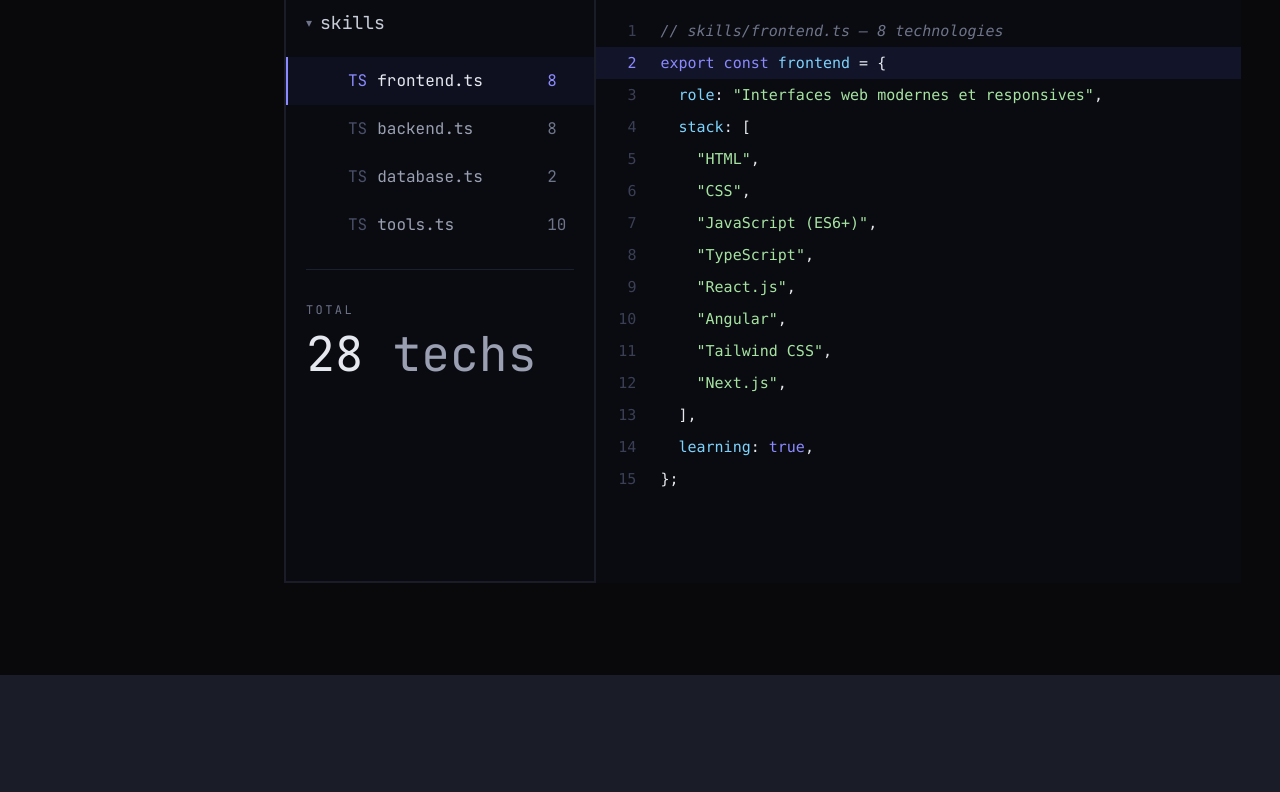
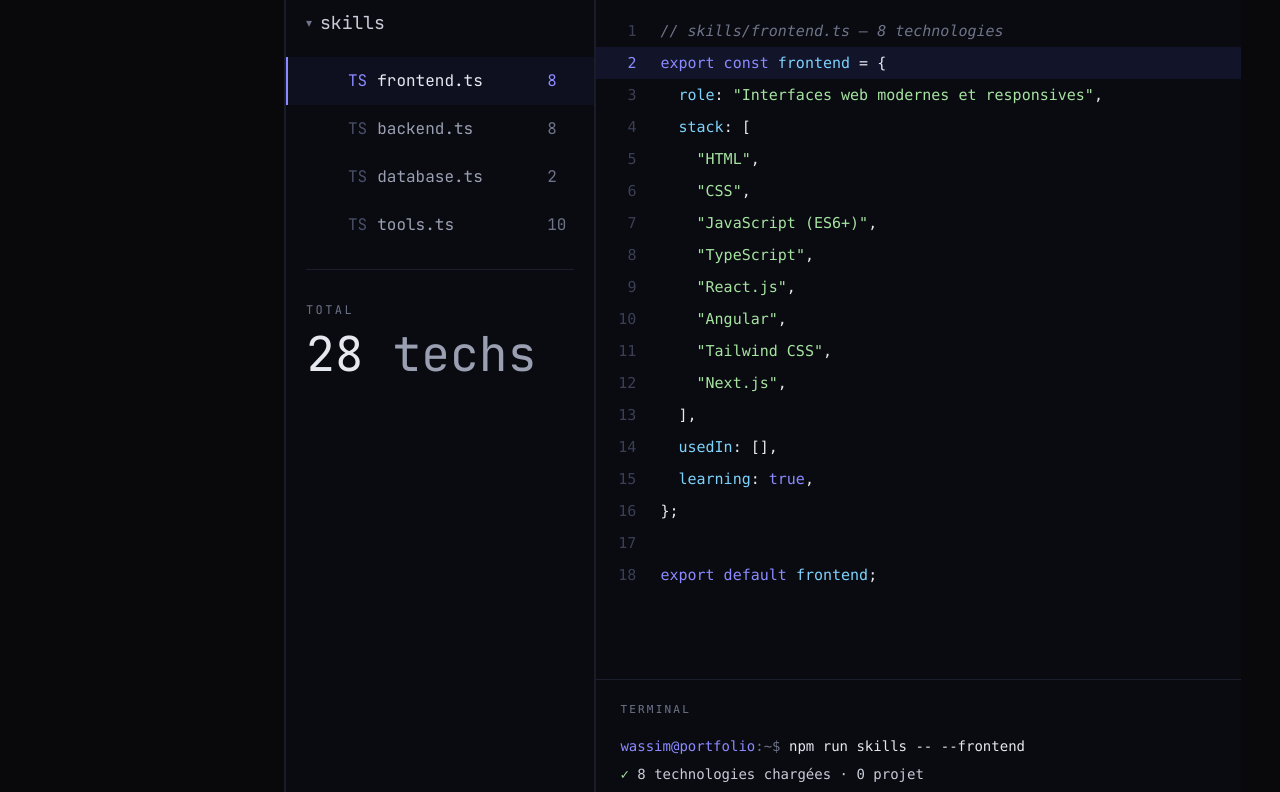
Before and after one commit to wassim-rifi-dev/portfolio, a Next.js app: page / in a window 1280 px wide. Shown: the part 2000-2792 px from the top of the page. Before the commit the page ends 2675 px from the top, so only its background shows below. Built offline with nearby package versions, Linux system fonts and the light colour scheme.

Commit message:
feat: add 'usedIn' property to skills data and update IdeSkills component for project display

```diff
--- a/src/app/data/skills.ts
+++ b/src/app/data/skills.ts
@@ -5,20 +5,24 @@ export const skills: SkillCategory[] = [
         category: "Frontend",
         role: "Interfaces web modernes et responsives",
         stack: ["HTML", "CSS", "JavaScript (ES6+)", "TypeScript", "React.js", "Angular", "Tailwind CSS", "Next.js"],
+        usedIn: [   ],
     },
     {
         category: "Backend",
         role: "Conception et développement d'API REST",
         stack: ["PHP", "Laravel", "Java", "Spring Boot", "REST APIs", "JUnit 5 & Mockito" , "Spring Security", "JWT"],
+        usedIn: [],
     },
     {
         category: "Base de données",
         role: "Modélisation et gestion des données",
         stack: ["MySQL", "PostgreSQL"],
+        usedIn: [],
     },
     {
         category: "Tools & Environment",
         role: "Versioning, tests, conception et déploiement",
         stack: ["Git", "GitHub", "Postman", "Jira", "VS Code", "IntelliJ IDEA", "Figma", "Linux", "Docker", "Swagger / OpenAPI"],
+        usedIn: [],
     },
 ];
--- a/src/components/ui/IdeSkills.tsx
+++ b/src/components/ui/IdeSkills.tsx
@@ -84,7 +84,7 @@ export default function IdeSkills() {
 
                 <div
                     className="bg-[#0A0B11] py-6 font-mono text-[15px] leading-8 overflow-x-auto"
-                    style={{ height: (Math.max(...skills.map(s => s.stack.length)) + 7) * 32 + 48 }}
+                    style={{ height: (Math.max(...skills.map(s => s.stack.length)) + 10) * 32 + 48 }}
                 >
                     {skills.filter(s => s.category === tap).map((skill) => (
                         <div key={skill.category}>
@@ -118,14 +118,52 @@ export default function IdeSkills() {
                             </div>
                             <div className="flex">
                                 <span className="w-16 shrink-0 pr-6 text-right select-none text-[#3A3F55]">{skill.stack.length + 6}</span>
+                                <code className="whitespace-pre text-[#E6E8EF]">  <span className="text-[#7DD3FC]">usedIn</span>: [{skill.usedIn.map((project, i) => (
+                                    <span key={project}><span className="text-[#A6E3A1]">&quot;{project}&quot;</span>{i < skill.usedIn.length - 1 ? ", " : ""}</span>
+                                ))}],</code>
+                            </div>
+                            <div className="flex">
+                                <span className="w-16 shrink-0 pr-6 text-right select-none text-[#3A3F55]">{skill.stack.length + 7}</span>
                                 <code className="whitespace-pre text-[#E6E8EF]">  <span className="text-[#7DD3FC]">learning</span>: <span className="text-[#8B8AFF]">true</span>,</code>
                             </div>
                             <div className="flex">
-                                <span className="w-16 shrink-0 pr-6 text-right select-none text-[#3A3F55]">{skill.stack.length + 7}</span>
+                                <span className="w-16 shrink-0 pr-6 text-right select-none text-[#3A3F55]">{skill.stack.length + 8}</span>
                                 <code className="whitespace-pre text-[#E6E8EF]">{"};"}</code>
+                            </div>
+                            <div className="flex">
+                                <span className="w-16 shrink-0 pr-6 text-right select-none text-[#3A3F55]">{skill.stack.length + 9}</span>
+                                <code className="whitespace-pre"> </code>
+                            </div>
+                            <div className="flex">
+                                <span className="w-16 shrink-0 pr-6 text-right select-none text-[#3A3F55]">{skill.stack.length + 10}</span>
+                                <code className="whitespace-pre text-[#E6E8EF]"><span className="text-[#8B8AFF]">export default </span><span className="text-[#7DD3FC]">{fileNames[skill.category]}</span>;</code>
                             </div>
                         </div>
                     ))}
+                </div>
+
+                <div className="bg-[#0A0B11] border-t border-[#1C1F2E] px-6 py-4 font-mono text-sm leading-7">
+                    <p className="text-[11px] tracking-[0.2em] text-[#6E7489] mb-2">TERMINAL</p>
+
+                    {skills.filter(s => s.category === tap).map((skill) => (
+                        <div key={skill.category}>
+                            <p className="whitespace-pre">
+                                <span className="text-[#8B8AFF]">wassim@portfolio</span>
+                                <span className="text-[#6E7489]">:~$ </span>
+                                <span className="text-[#E6E8EF]">npm run skills -- --{fileNames[skill.category]}</span>
+                            </p>
+                            <p className="whitespace-pre">
+                                <span className="text-[#A6E3A1]">✓ </span>
+                                <span className="text-[#C9CDD8]">{skill.stack.length} technologies chargées · {skill.usedIn.length} projet{skill.usedIn.length > 1 ? "s" : ""}</span>
+                            </p>
+                        </div>
+                    ))}
+
+                    <p className="whitespace-pre flex items-center">
+                        <span className="text-[#8B8AFF]">wassim@portfolio</span>
+                        <span className="text-[#6E7489]">:~$ </span>
+                        <span className="inline-block w-2 h-4 bg-[#8B8AFF] animate-pulse" />
+                    </p>
                 </div>
             </div>
         </div>
--- a/src/types/index.ts
+++ b/src/types/index.ts
@@ -2,4 +2,5 @@ export interface SkillCategory {
     category: string;
     role: string;
     stack: string[];
+    usedIn: string[];
 }
```
